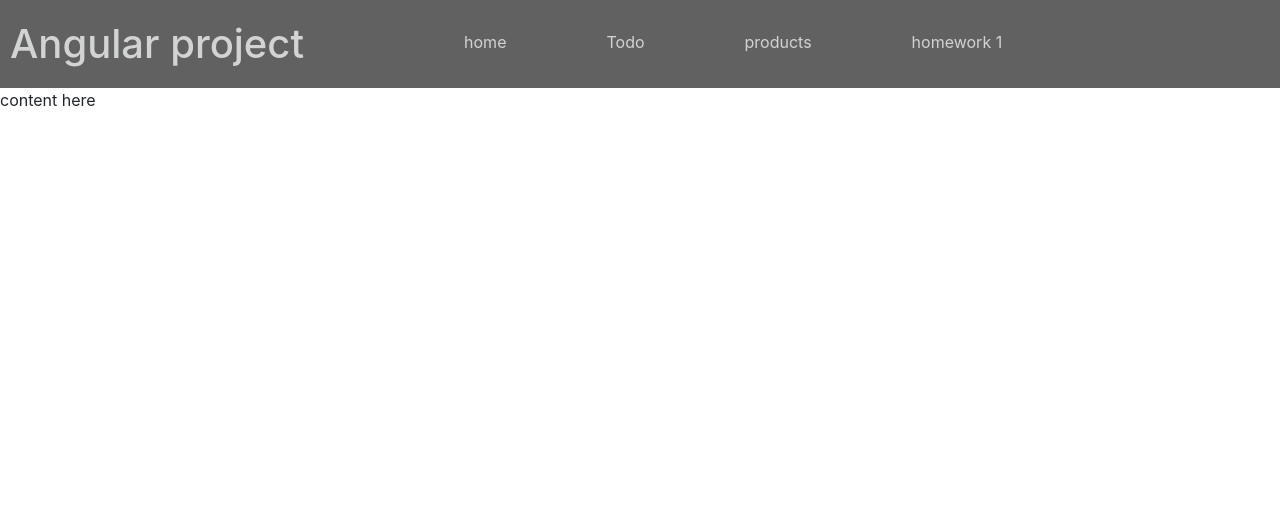
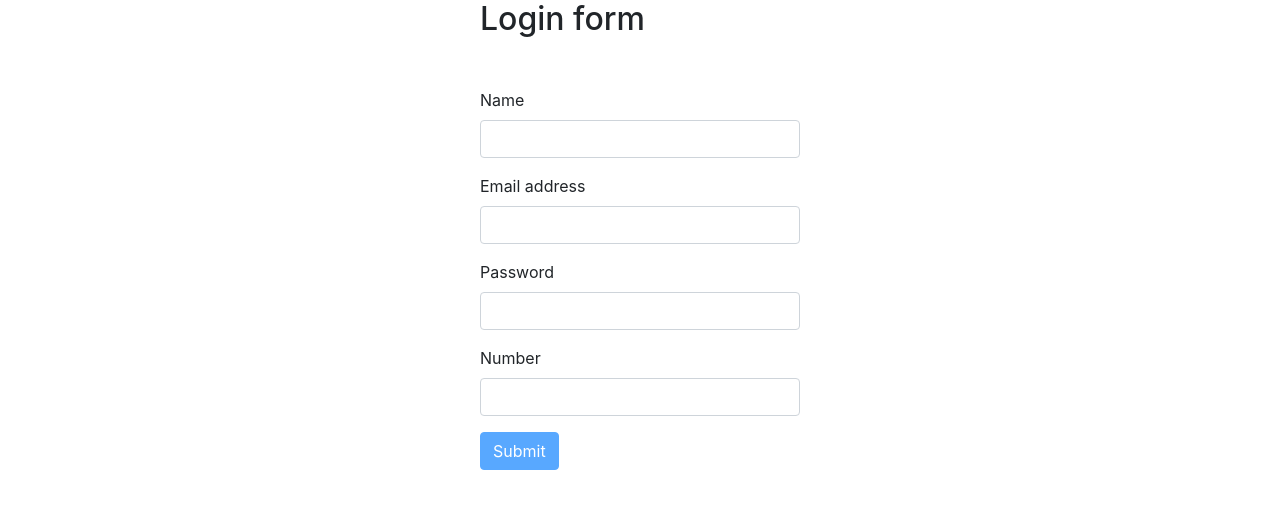
Before and after one commit to devdariannianni/homework2, an Angular app: page / in a window 1280 px wide. Shown: the top 508 px of the page. Built offline with nearby package versions, Linux system fonts and the light colour scheme.

Commit message:
template driven forms

```diff
--- a/src/app/app-routing.module.ts
+++ b/src/app/app-routing.module.ts
@@ -1,5 +1,6 @@
 import { NgModule } from '@angular/core';
 import { RouterModule, Routes } from '@angular/router';
+import { LoginComponent } from './auth/login/login.component';
 import { CardComponent } from './card/card.component';
 import { Homework1Component } from './homework1/homework1.component';
 import { MainComponent } from './main/main.component';
@@ -11,7 +12,7 @@ import { TodoListComponent } from './todo-app/todo-list/todo-list.component';
 const routes: Routes = [
   {
     path: '',
-    component: MainComponent,
+    component: LoginComponent,
 
   },
   // {
--- a/src/app/app.module.ts
+++ b/src/app/app.module.ts
@@ -34,6 +34,7 @@ import { LoginComponent } from './auth/login/login.component';
     BrowserModule,
     AppRoutingModule,
     MainModule,
+    FormsModule
 
   ],
   providers: [],
--- a/src/app/auth/login/login.component.css
+++ b/src/app/auth/login/login.component.css
@@ -0,0 +1,3 @@
+.loginForm{
+    margin-top: 50px;
+}
--- a/src/app/auth/login/login.component.html
+++ b/src/app/auth/login/login.component.html
@@ -1 +1,36 @@
-<p>login works!</p>
+<div class="m-auto w-25 mt-4">
+    <h2>Login form</h2>
+    <div class="loginForm">
+        <form #authForm="ngForm" (ngSubmit)="onSubmit(authForm)">
+            <div class="mb-3">
+                <label for="name" class="form-label">Name</label>
+                <input type="text" class="form-control" ngModel name="userName" #userName="ngModel" required >
+                <div *ngIf="!userName.valid && userName.touched">
+                  <span class="text-danger">Name is required</span>
+                </div>
+              </div>
+            <div class="mb-3">
+              <label for="email" class="form-label">Email address</label>
+              <input type="email" class="form-control" ngModel name="email" #emailAdress="ngModel" required>
+            </div>
+            <div *ngIf="!emailAdress.valid && emailAdress.touched">
+              <span class="text-danger">Email is required</span>
+            </div>
+            <div class="mb-3">
+              <label for="password" class="form-label">Password</label>
+              <input type="password" class="form-control" ngModel name="password" #password="ngModel" required>
+            </div>
+            <div *ngIf="!password.valid && password.touched">
+              <span class="text-danger">Password is required</span>
+            </div>
+            <div class="mb-3">
+                <label for="number" class="form-label">Number</label>
+                <input type="number" class="form-control" ngModel name="phone" #number="ngModel" required >
+              </div>
+              <div *ngIf="!number.valid && number.touched">
+                <span class="text-danger">Number is required</span>
+              </div>
+            <button type="submit" class="btn btn-primary" [disabled]="!authForm.valid" >Submit</button>
+        </form>
+    </div>
+</div>
--- a/src/app/auth/login/login.component.ts
+++ b/src/app/auth/login/login.component.ts
@@ -1,4 +1,5 @@
 import { Component, OnInit } from '@angular/core';
+import { NgForm } from '@angular/forms';
 
 @Component({
   selector: 'app-login',
@@ -12,4 +13,15 @@ export class LoginComponent implements OnInit {
   ngOnInit(): void {
   }
 
+  onSubmit(form: NgForm){
+    if(form.valid){
+      console.log('form submited', form.value);
+      form.reset()
+    }else{
+
+      console.log('not valid');
+    }
+
+  }
+
 }
```
